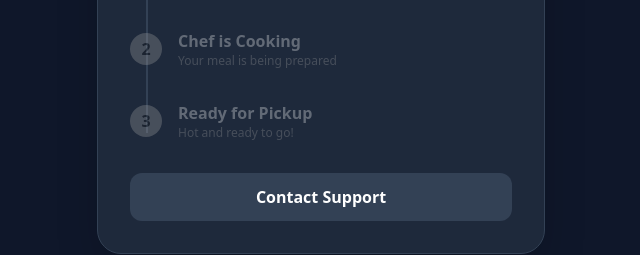
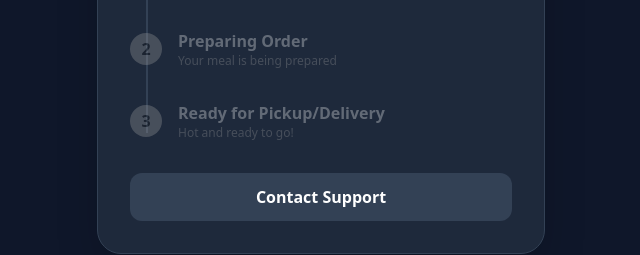
Before and after one commit to teofilos45/ThothAi-Technologies, a plain HTML site: page track.html in a window 1280 px wide. Shown: the part 433-688 px from the top of the page, 319-959 px from the left. Drawn offline with nearby package versions, Linux system fonts and the light colour scheme.

Commit message:
committing tracker local changes

```diff
--- a/track.html
+++ b/track.html
@@ -35,12 +35,12 @@
 
             <div id="step-2" class="flex items-center gap-4 relative z-10 step-inactive">
                 <div class="w-8 h-8 rounded-full bg-amber-500 flex items-center justify-center text-slate-900 font-bold">2</div>
-                <div><p class="font-bold">Chef is Cooking</p><p class="text-xs text-slate-400">Your meal is being prepared</p></div>
+                <div><p class="font-bold">Preparing Order</p><p class="text-xs text-slate-400">Your meal is being prepared</p></div>
             </div>
 
             <div id="step-3" class="flex items-center gap-4 relative z-10 step-inactive">
                 <div class="w-8 h-8 rounded-full bg-amber-500 flex items-center justify-center text-slate-900 font-bold">3</div>
-                <div><p class="font-bold">Ready for Pickup</p><p class="text-xs text-slate-400">Hot and ready to go!</p></div>
+                <div><p class="font-bold">Ready for Pickup/Delivery</p><p class="text-xs text-slate-400">Hot and ready to go!</p></div>
             </div>
         </div>
 
```
Also changed, not shown: index.html (+1 -1 lines).
